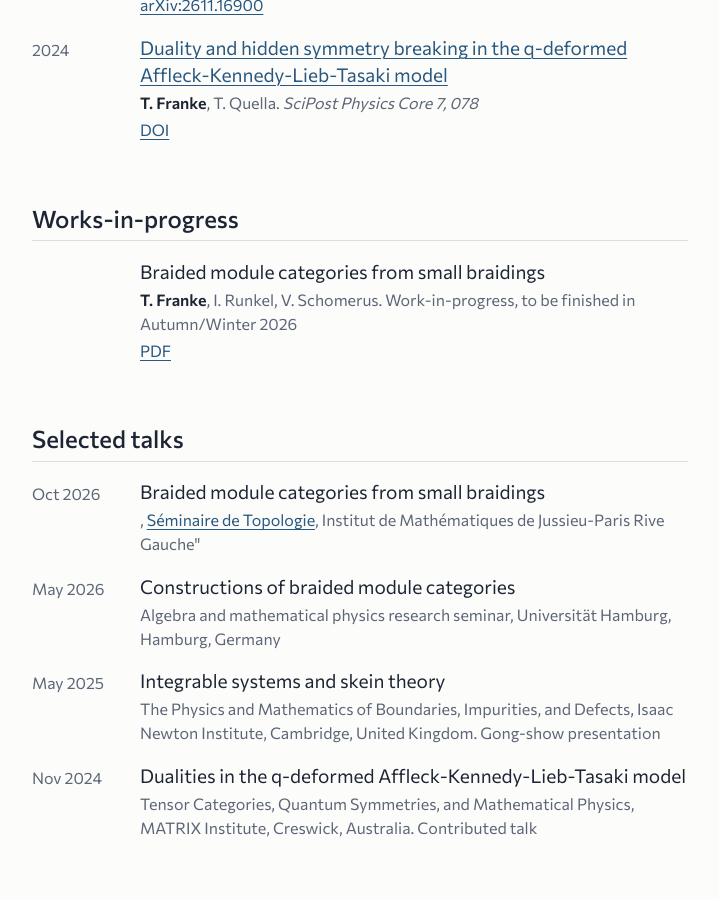
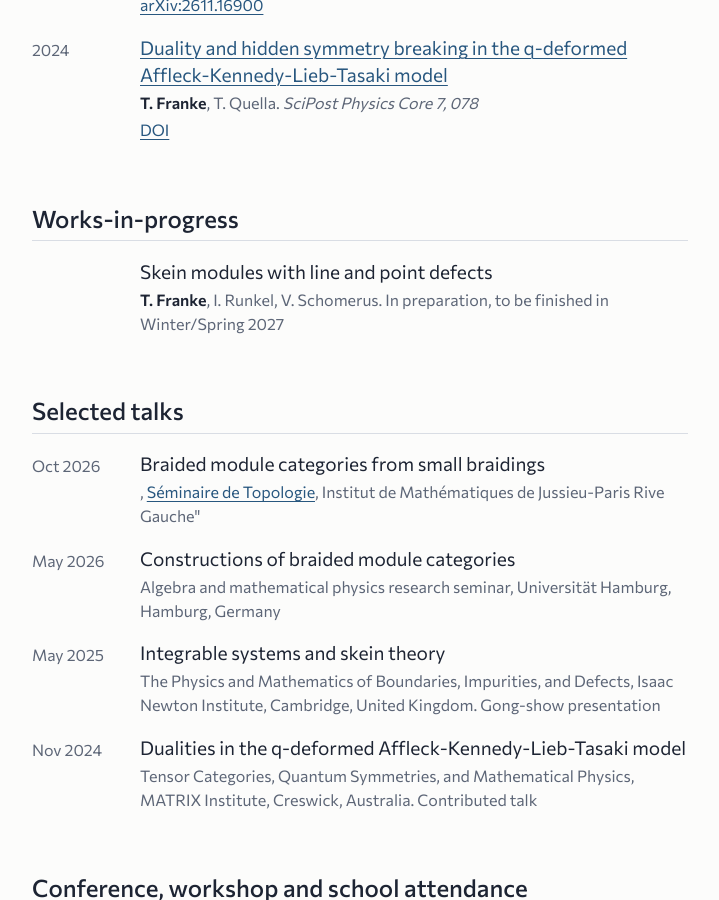
Before and after one commit to TylerFranke/TylerFranke.github.io, a Jekyll site: the page built from index.html, in a window 1280 px wide and 900 px high, scrolled down 1212 px. Shown: the whole window, without its empty margins (280-999 px from the left). Built offline with Jekyll 4.4.1, drawn with Linux system fonts in a browser that asks for light colours.

Commit message:
Change draft title and update preparation note
Updated title and note for draft entry.

```diff
--- a/_data/drafts.yml
+++ b/_data/drafts.yml
@@ -10,7 +10,6 @@
 #   pdf:     "/assets/papers/file.pdf"   # optional, a PDF in this repository
 #   note:    "Preprint"            # optional short note
 
-- title:   "Braided module categories from small braidings"
+- title:   "Skein modules with line and point defects"
   authors: "T. Franke, I. Runkel, V. Schomerus"
-  pdf: "assets/Small_Braidings_DRAFT.pdf"
-  note: "Work-in-progress, to be finished in Autumn/Winter 2026"
+  note: "In preparation, to be finished in Winter/Spring 2027"
```
